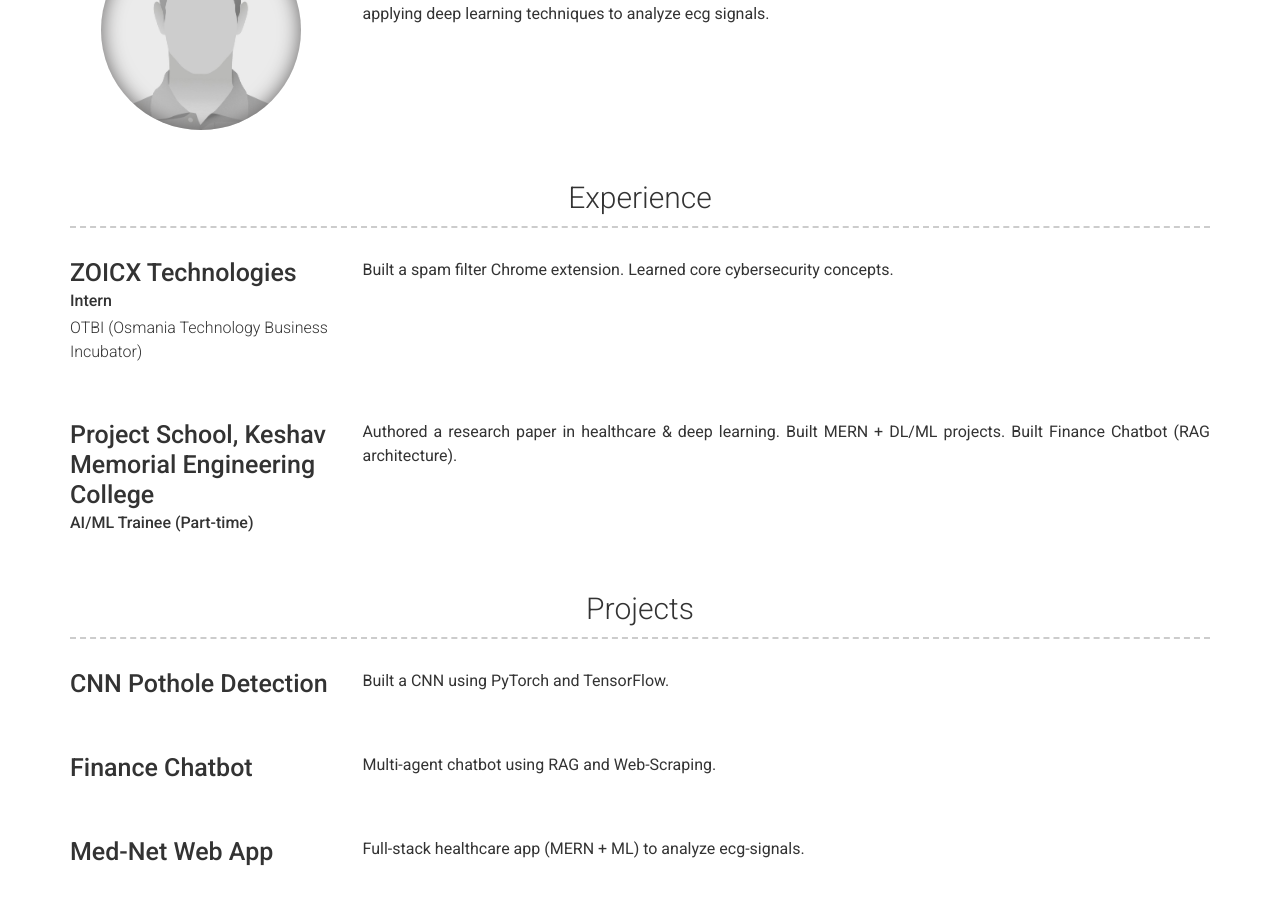
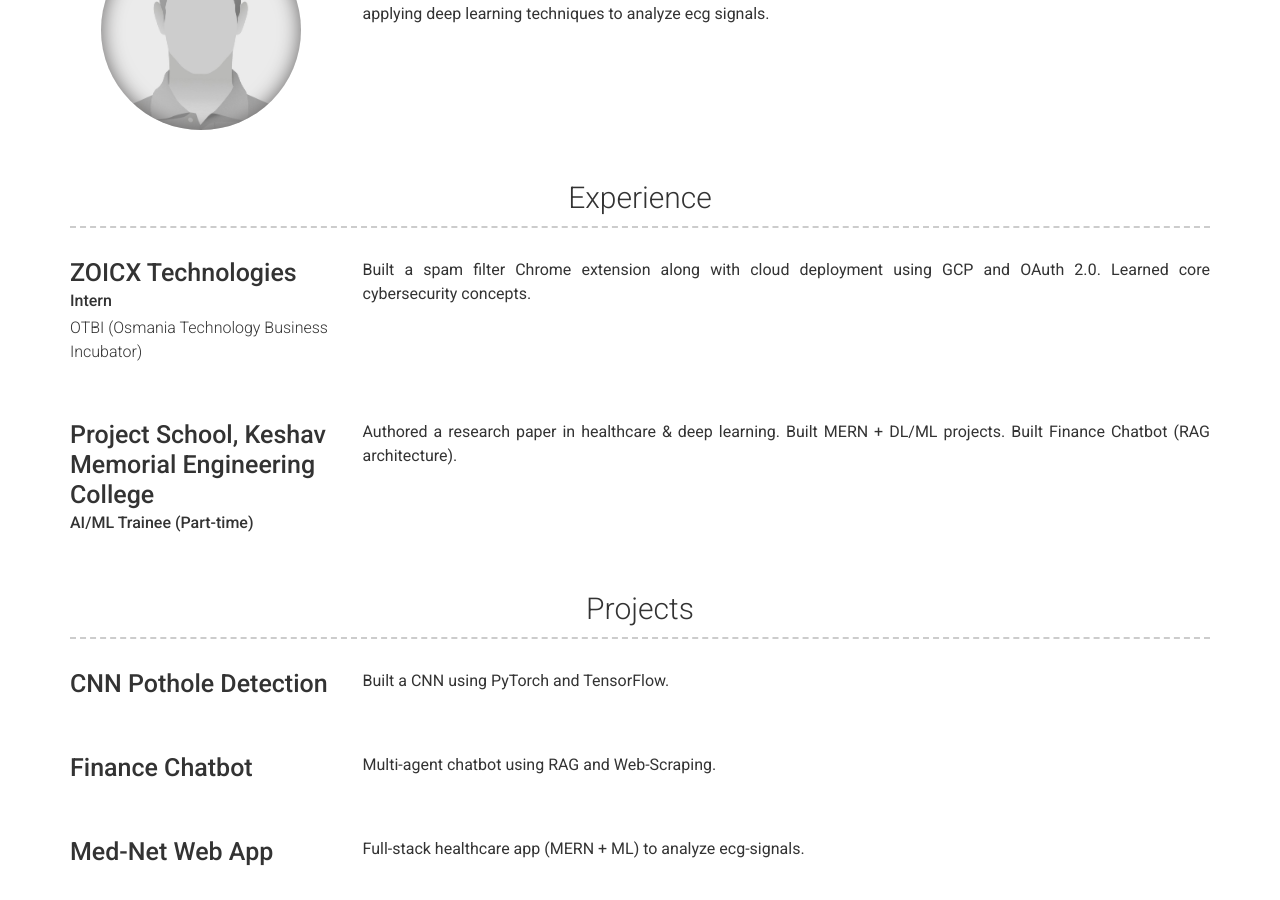
Before and after one commit to EhsaasN/Resume, a Jekyll site: the page built from index.md, in a window 1280 px wide and 900 px high, scrolled down 372 px. Built offline with Jekyll 4.4.1, drawn with Linux system fonts in a browser that asks for light colours; nearby versions of some CDN libraries.

Commit message:
fixed errors

```diff
--- a/_config.yml
+++ b/_config.yml
@@ -175,7 +175,7 @@ content:
         sub_title: Intern
         caption: OTBI (Osmania Technology Business Incubator)
         description: |
-          Built a spam filter Chrome extension.
+          Built a spam filter Chrome extension along with cloud deployment using GCP and OAuth 2.0.
           Learned core cybersecurity concepts.
 
       - layout: left
```
